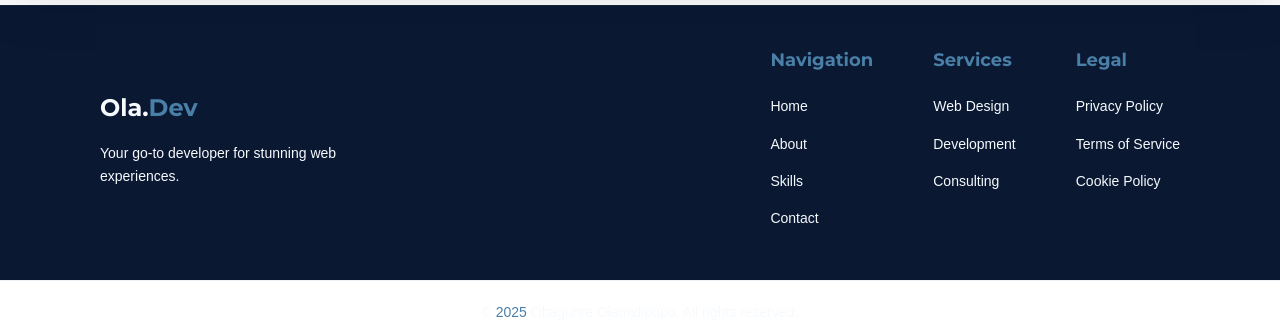
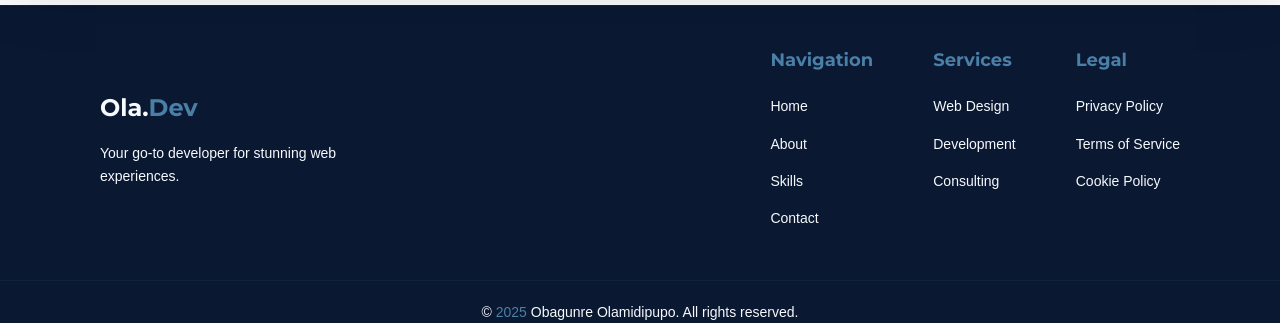
Before and after one commit to olamidipupo-droid/Ola.Dev, a plain HTML site: page index.html in a window 1280 px wide. Shown: the part 3919-4242 px from the top of the page. Drawn offline with Linux system fonts and the light colour scheme.

Commit message:
Update styles.css

```diff
--- a/styles.css
+++ b/styles.css
@@ -572,6 +572,7 @@ footer {
 }
 
 .footer-bottom {
+    background-color: #0a1832;
     padding-top: 20px;
     border-top: 1px solid rgba(74, 127, 167, 0.1);
     text-align: center;
```
